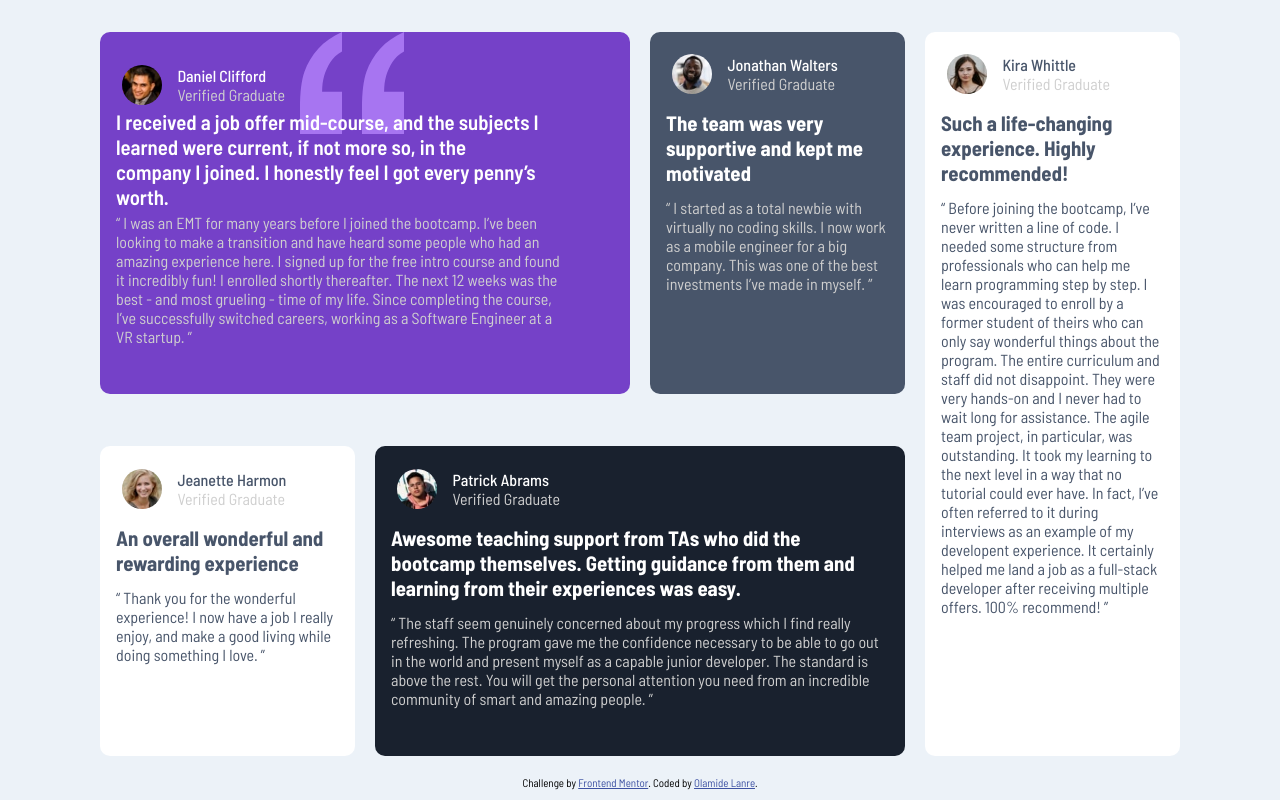
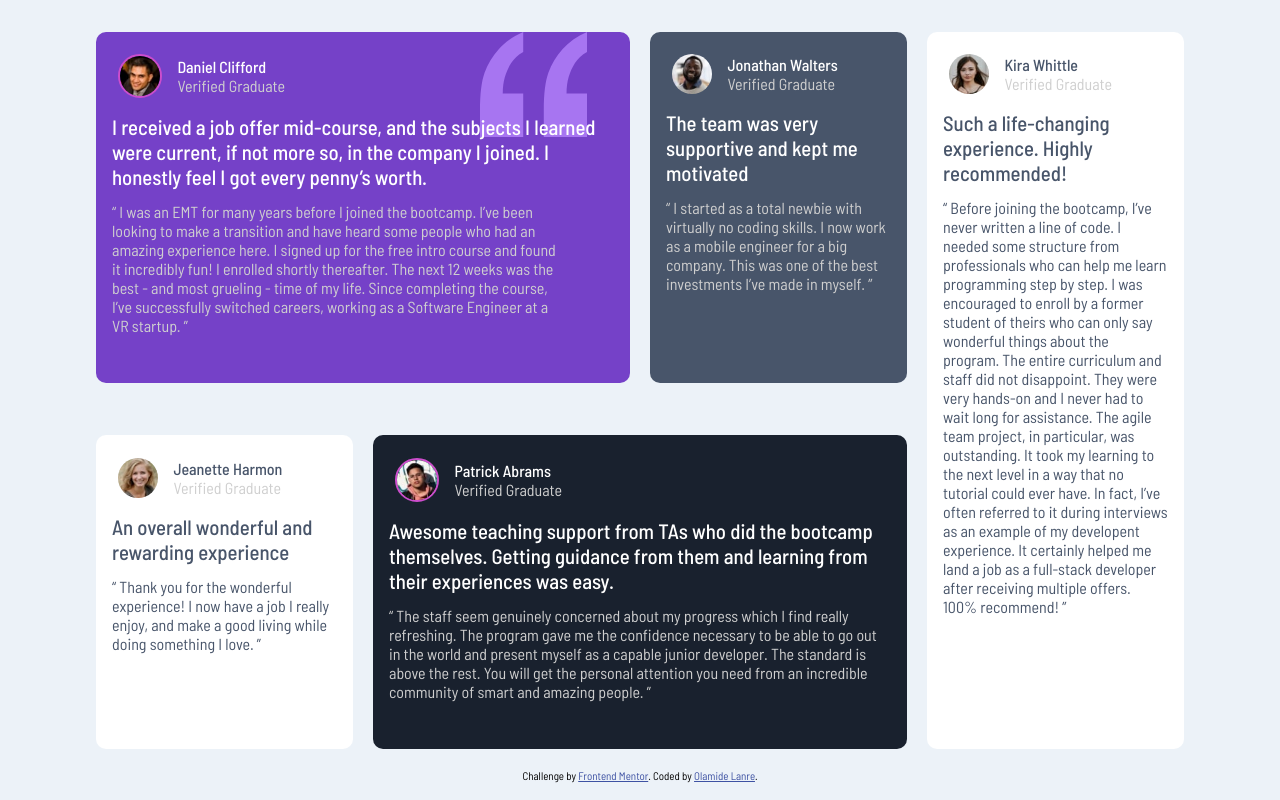
Before and after one commit to OlamideLanre/Testimonial-grid-section, a plain HTML site: page index.html in a window 1280 px wide. Drawn offline with Linux system fonts and the light colour scheme.

Commit message:
code clean up, css modified, quote image fixed

```diff
--- a/index.html
+++ b/index.html
@@ -25,9 +25,6 @@
           <div>
             <h4>Daniel Clifford</h4>
             <p>Verified Graduate</p>
-          </div>
-          <div style="position: relative;" id="quoteDivMob">
-            <img src="images/bg-pattern-quotation.svg" alt="" id="quote">
           </div>
         </div>
         <div class="testimonial-content">
--- a/style.css
+++ b/style.css
@@ -18,17 +18,21 @@ body{
 
 }
 .container{
-    width: 100%;
-    max-width: 1200px;
+    width: 85%;
+    /* max-width: 1200px; */
+    margin: 0 auto;
 }
 .testimonial{
     display: flex;
     flex-direction: column;
-    width: 90%;
     margin: 0 auto;
 }
 .daniel .card{
     overflow: hidden;
+}
+.daniel img,
+.Patrick img{
+    border: solid 2px rgb(204, 77, 204);
 }
 .card{
     border-radius: 10px;
@@ -43,9 +47,6 @@ body{
     margin: 0 auto;
     padding: 1.4em 1.4em 0 1.4em;
 }
-.daniel .profile{
-    padding: 0 1.4em 1.4em 1.4em;
-}
 .profile .image{
     border-radius: 100px;
     width: 40px;
@@ -57,35 +58,28 @@ body{
 .profile p {
     color: var(--Lightgray);
 }
-/* .daniel .testimonial-content{
+.daniel {
     background-image: url('images/bg-pattern-quotation.svg');
     background-size: contain;
     background-repeat: no-repeat;
-    background-position: top right;
+    background-position: top right 10%;
     position: relative;
-    background-size: 20%;
+    background-size: 100px;
 
-} */
+}
 .testimonial-content{
     padding: 1em;
     position: relative;
     margin: 0 auto;
 }
 .daniel h3{
-    width: 75%;
+    /* width: 75%; */
     color: var(--White);
-    font-size: 1.3em;
-    font-weight: 600;
-    /* margin-bottom: 10px; */
-    position: absolute;
-    top: -18%;
-    /* margin-top: 10px; */
-    /* margin: 8px 0 0 8px; */
+    font-weight: 500;
 }
 .testimonial-content .danielP{
     color: var(--Lightgray);
     width: 95%;
-    margin-top: 5em;
 }
 
 .testimonial-content p{
@@ -95,19 +89,8 @@ body{
 .testimonial-content h3{
     color:  var(--White);
     font-size: 1.3em;
+    font-weight: 500;
 }
-/* #quote{
-
-    background-image: url('images/bg-pattern-quotation.svg');
-
-    background-size: contain;
-
-    background-repeat: no-repeat;
-
-    background-position: top right;
-    position: relative;
-     padding-left: 2em;
-} */
 .daniel{
     background-color: var(--Moderateviolet);
 }
@@ -148,14 +131,18 @@ body{
     }
     .daniel{
         grid-column: span 2;
+        background-image: url('images/bg-pattern-quotation.svg');
+        background-size: contain;
+        background-repeat: no-repeat;
+        background-position: top right 10%;
+        position: relative;
+        background-size: 20%;
     }
     .daniel h3{
-        width: 80%;
         top: -50px;
     }
     .testimonial-content .danielP{
         width: 90%;
-        margin-top: 38px;
     }
     .Patrick{
         grid-column: 2 / span 2;
@@ -167,24 +154,10 @@ body{
         grid-row: 1 / span 2;
         grid-column: 4;
     }
-    .container{
+    /* .container{
         margin: 0 auto;
-    }
+    } */
 
- /* .daniel #quoteDiv2{
-        background-image: url('images/bg-pattern-quotation.svg');
-        background-size: contain;
-        background-repeat: no-repeat;
-        background-position: top right;
-        position: relative;
-        background-size: 15%;
-        top: -20%;
- } */
-/* #quoteDivMob{
-    display: none;
-    padding-left: 150%;
-    overflow: hidden;
-} */
 }
 
 @media (min-width: 768px) and (max-width: 912px) {
@@ -198,8 +171,8 @@ body{
     .testimonial-content p{
         font-size: 1.3em;
     }
-    .container{
+    /* .container{
         margin: 0 auto;
-    }
+    } */
 
 }
```
